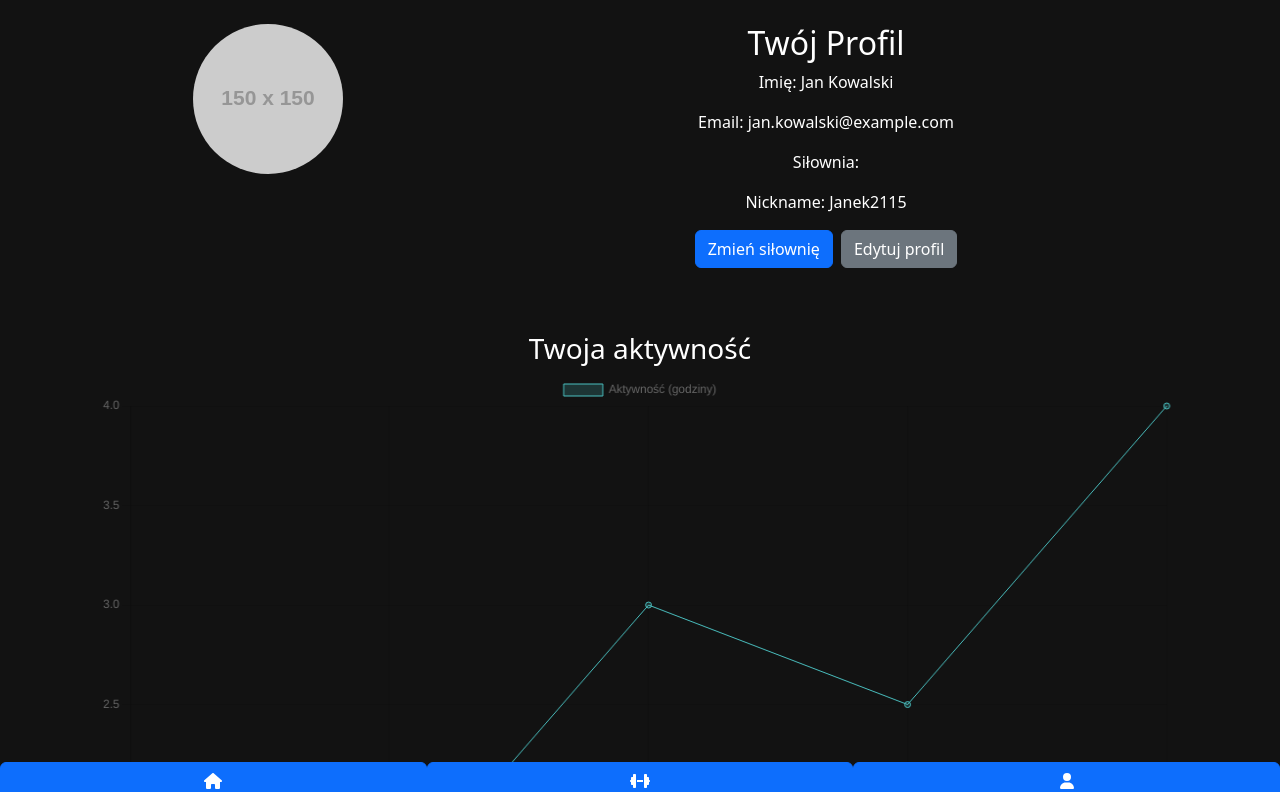
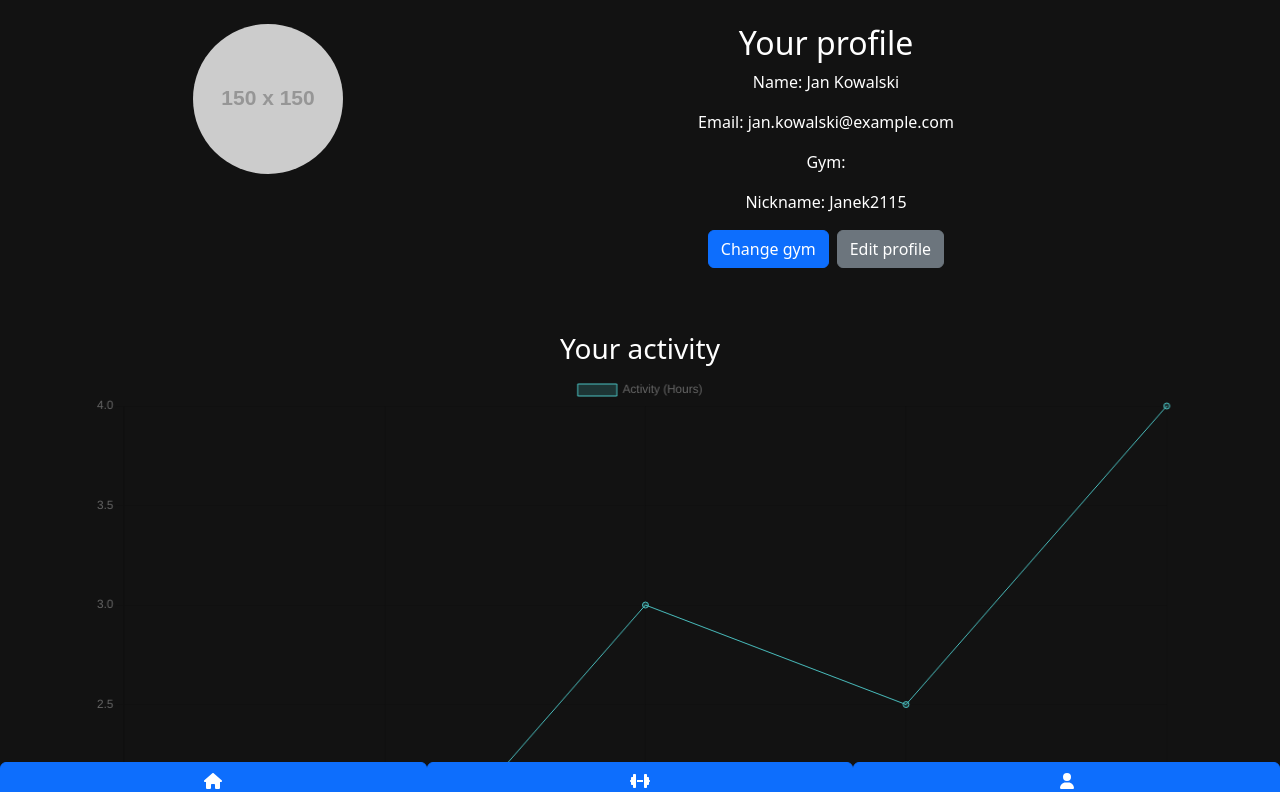
Before and after one commit to Lucius17/IClimb-client, a React (Vite) app: page /profile in a window 1280 px wide. Shown: the top 792 px of the page. Built offline with nearby package versions, Linux system fonts and the light colour scheme; no server answers.

Commit message:
Tłumaczenie

```diff
--- a/src/components/LogIn.jsx
+++ b/src/components/LogIn.jsx
@@ -53,7 +53,7 @@ function LogIn({ onSignIn }) {
         <button type="submit" className="btn btn-primary mt-3 w-100">Log In</button>
       </form>
       <div className="mt-3">
-        <Link to="/forgot-password">Zapomniałem hasła</Link>
+        <Link to="/forgot-password">Forgot Password</Link>
       </div>
     </div>
   );
--- a/src/components/Profile.jsx
+++ b/src/components/Profile.jsx
@@ -77,10 +77,10 @@ function Profile() {
     }
   };
   const activityData = {
-    labels: ['Poniedziałek', 'Wtorek', 'Środa', 'Czwartek', 'Piątek'],
+    labels: ['Monday', 'Tuesday', 'Wednesday', 'Thursday', 'Friday'],
     datasets: [
       {
-        label: 'Aktywność (godziny)',
+        label: 'Activity (Hours)',
         data: [2, 1.5, 3, 2.5, 4],
         backgroundColor: 'rgba(75, 192, 192, 0.2)',
         borderColor: 'rgba(75, 192, 192, 1)',
@@ -169,26 +169,26 @@ function Profile() {
               />
             </div>
             <div className="col-md-8">
-              <h2>Twój Profil</h2>
-              <p>Imię: {formData.name}</p>
+              <h2>Your profile</h2>
+              <p>Name: {formData.name}</p>
               <p>Email: {formData.email}</p>
-              <p>Siłownia: {gymName}</p>
+              <p>Gym: {gymName}</p>
               <p>Nickname: {formData.nickname}</p>
               <button
                 className="btn btn-primary mb-3 me-2"
                 onClick={() => navigate('/editgym')}
               >
-                Zmień siłownię
+                Change gym
               </button>
               <button className="btn btn-secondary mb-3" onClick={() => setIsEditing(true)}>
-                Edytuj profil
+                Edit profile
               </button>
             </div>
           </div>
         )}
 
         <div className="row mt-5">
-          <h3>Twoja aktywność</h3>
+          <h3>Your activity</h3>
           <Line data={activityData} />
         </div>
 
```
